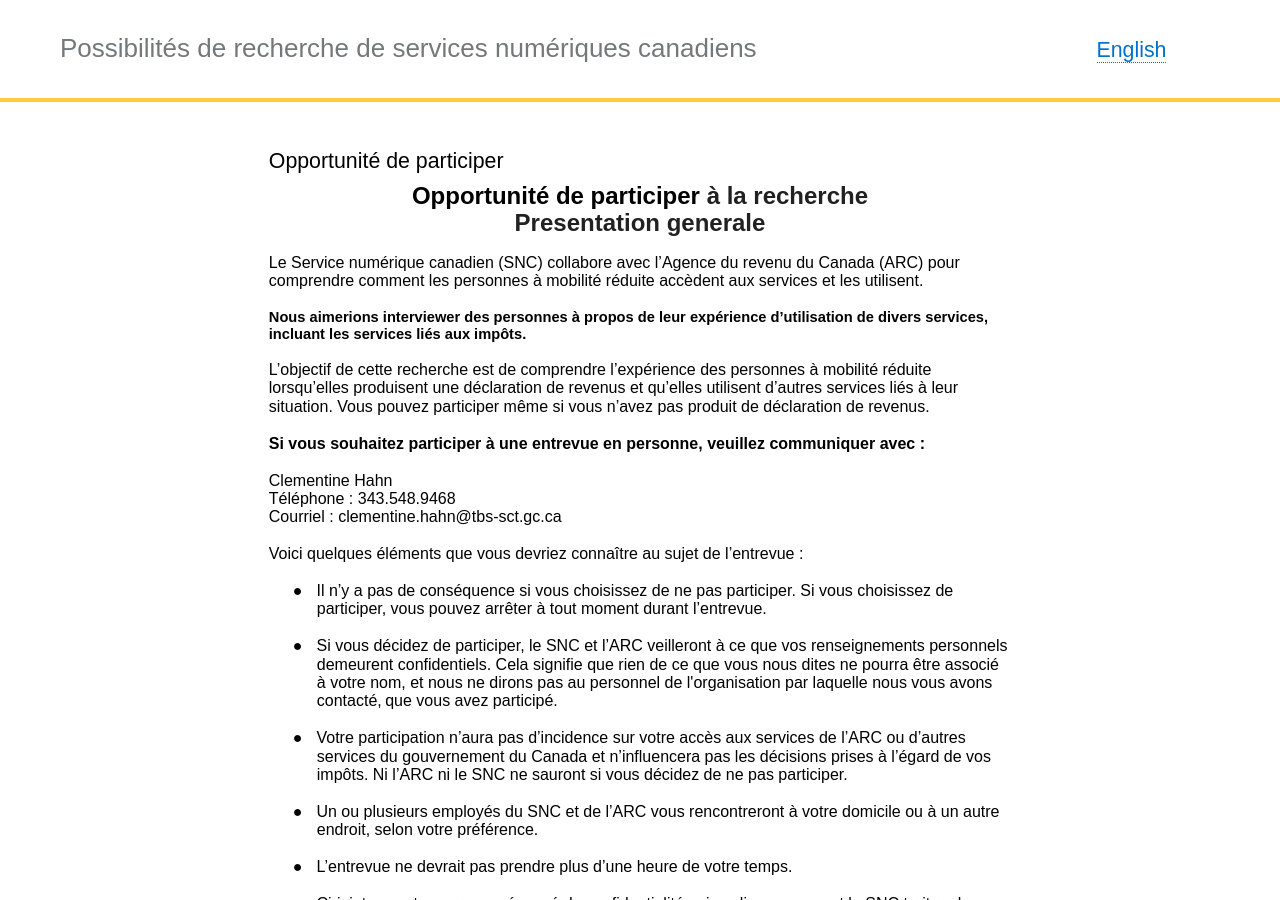
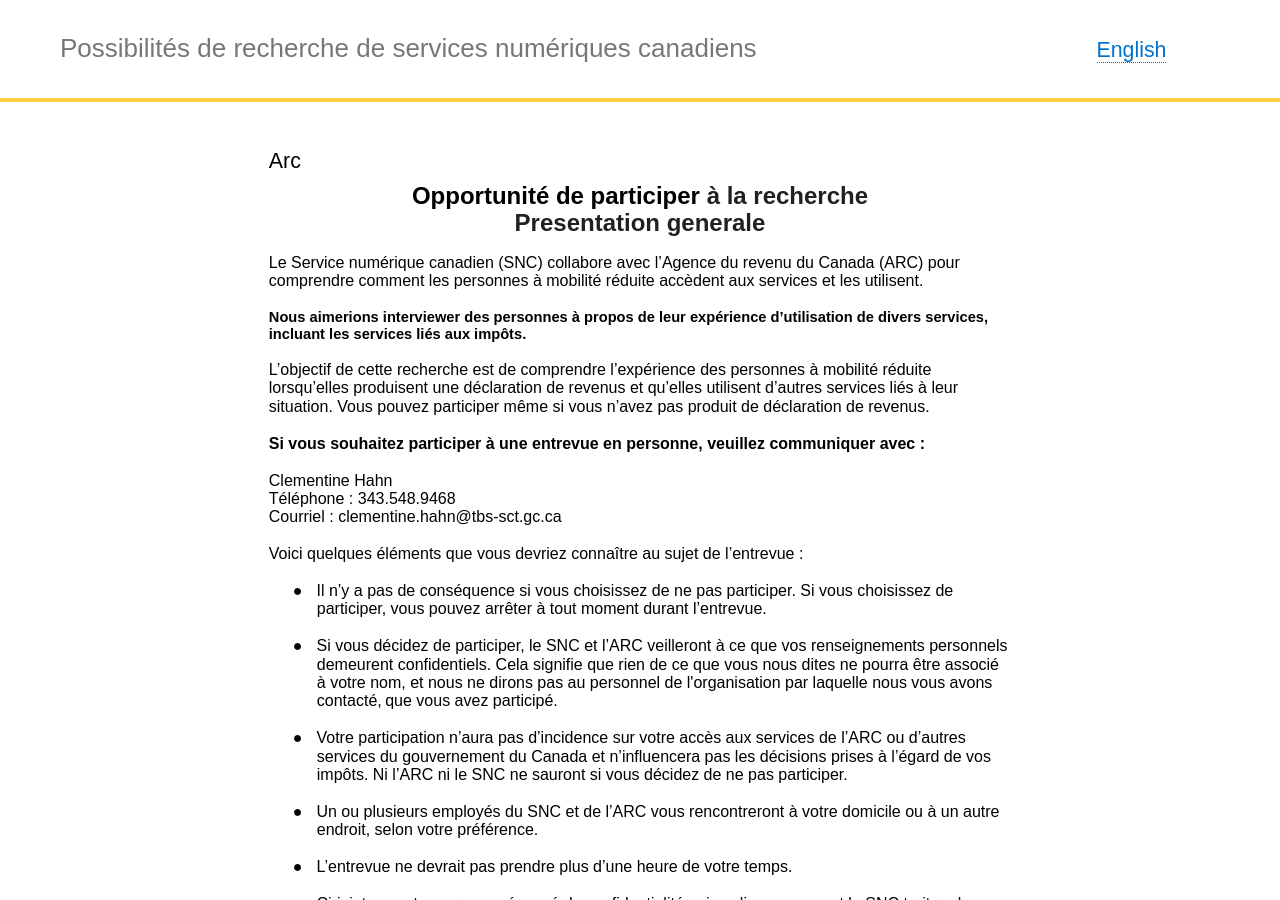
Before and after one commit to cds-snc/research-recherche, a Jekyll site: the page built from _pages/fr/arc.html, in a window 1280 px wide and 900 px high. Built offline with Jekyll 4.4.1, drawn with Linux system fonts in a browser that asks for light colours.

Commit message:
Update arc.html

```diff
--- a/_pages/fr/arc.html
+++ b/_pages/fr/arc.html
@@ -1,6 +1,5 @@
 ---
 layout: page
-title:  "Opportunité de participer"
 lang: fr
 permalink: "/arc/"
 trans_url: "/cra/"
@@ -262,7 +261,9 @@
 
 </div>
 
-	<div class=WordSection1>
+<div class=WordSection1>
+
+<p class=MsoNormal><span lang=FR-CA>&nbsp;</span></p>
 
 <p class=MsoNormal align=center style='text-align:center'><b><span lang=FR-CA
 style='font-size:18.0pt;line-height:115%'>Énoncé de confidentialité </span></b></p>
```
